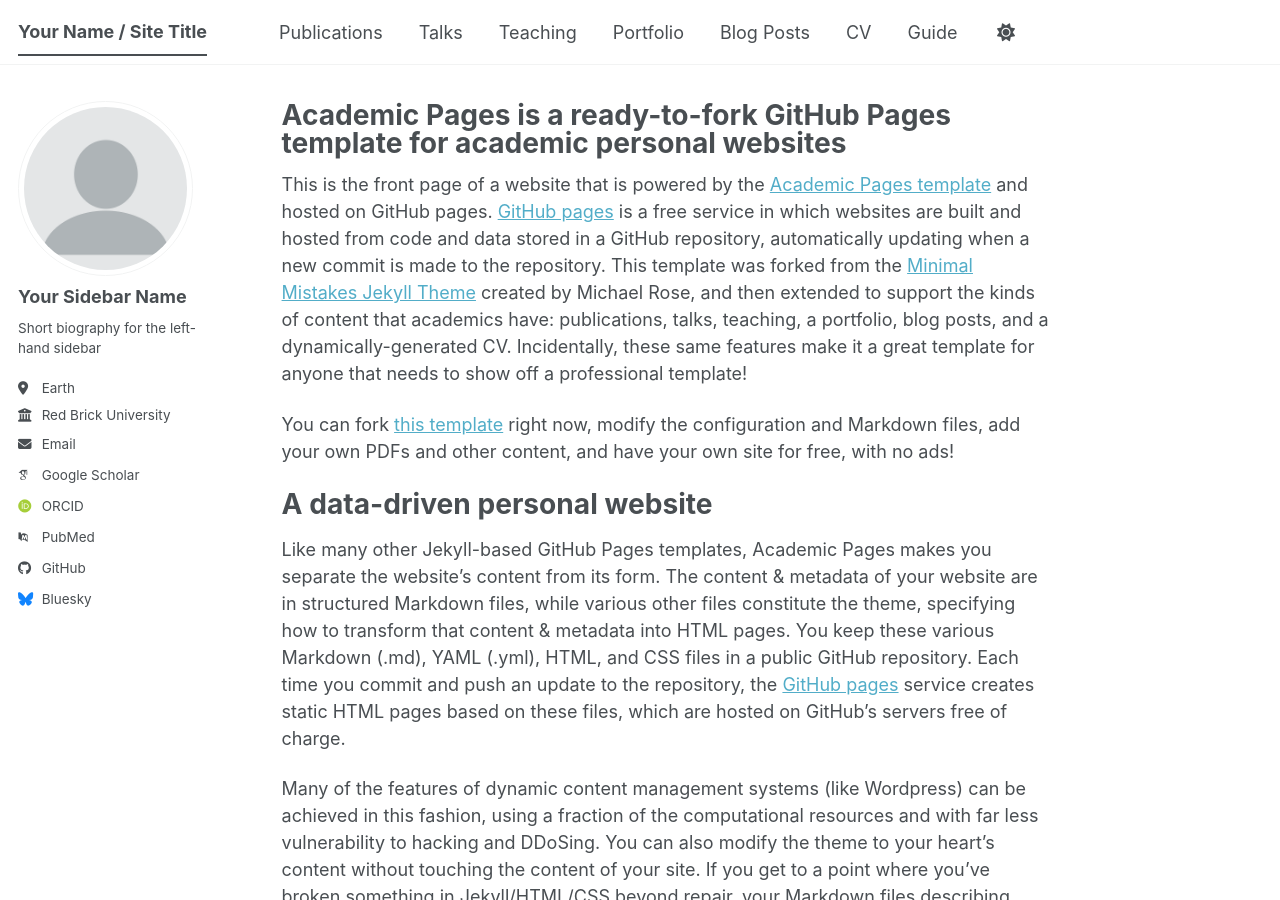
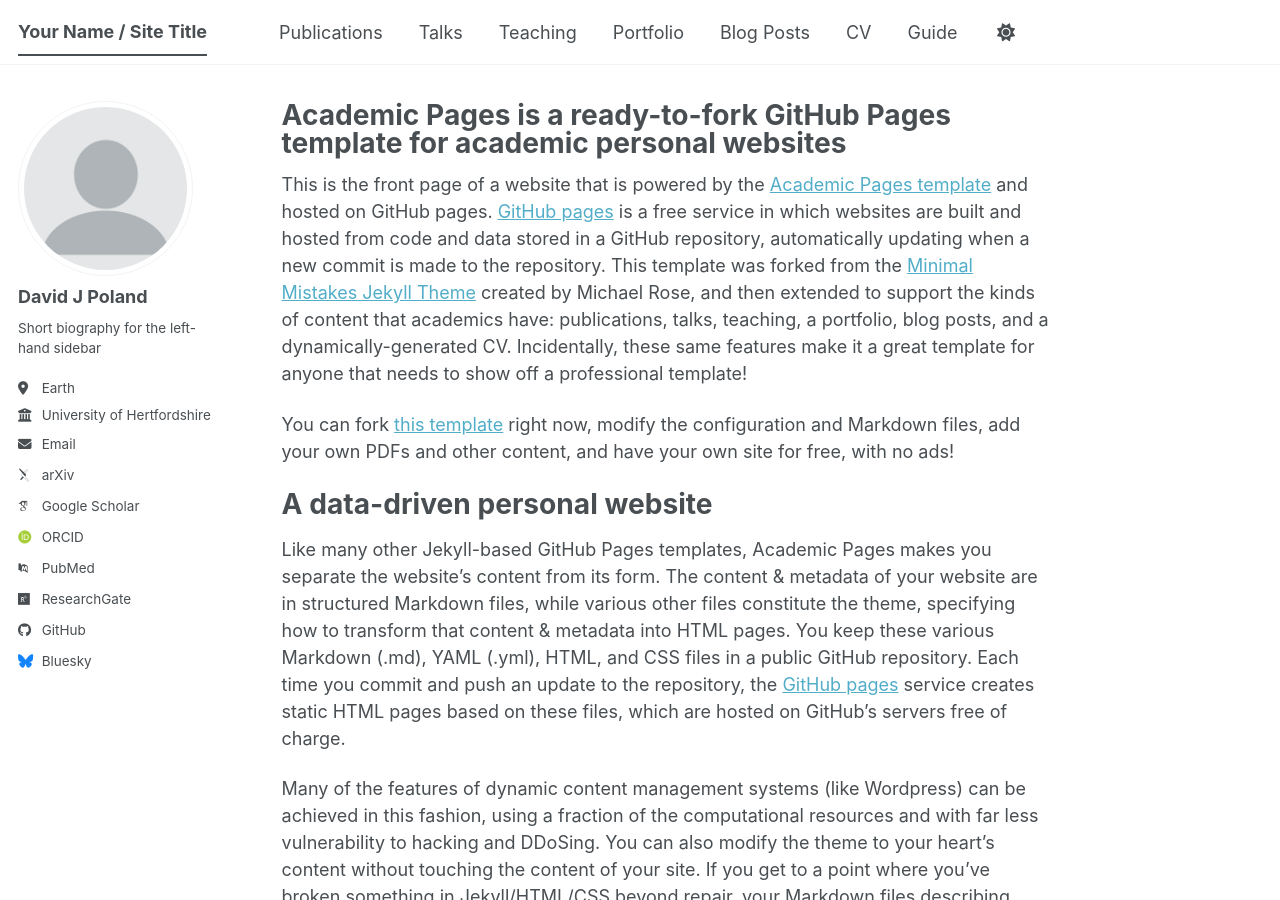
Before and after one commit to polandd/Poland-Bios, a Jekyll site: the page built from _pages/about.md, in a window 1280 px wide and 900 px high. Built offline with Jekyll 4.4.1, drawn with Linux system fonts in a browser that asks for light colours; some web fonts are replaced; a script bundle is joined from its source files by our own code; library files that are not in the unit come from our copies.

Commit message:
Update _config.yml

```diff
--- a/_config.yml
+++ b/_config.yml
@@ -24,25 +24,25 @@
 author:
   # Biographic information
   avatar           : "profile.png"
-  name             : "Your Sidebar Name"
+  name             : "David J Poland"
   pronouns         : # example: "she/her"
   bio              : "Short biography for the left-hand sidebar"
   location         : "Earth"
-  employer         : "Red Brick University"
+  employer         : "University of Hertfordshire"
   uri              : # URL
-  email            : "none@example.org"
+  email            : "david.poland@hotmail.co.uk"
 
   # Academic websites
   academia         : # URL
-  arxiv            : # URL - Update with the correct link to your profile
-  googlescholar    : "https://scholar.google.com/citations?user=PS_CX0AAAAAJ"
+  arxiv            : " http://arxiv.org/a/poland_d_2"
+  googlescholar    : "https://scholar.google.co.uk/citations?user=Eyr5luEAAAAJ&hl=en"
   inspire-hep      : # URL
   impactstory      : # URL
-  orcid            : "https://orcid.org/yourorcidurl"
+  orcid            : "https://orcid.org/0000-0002-0833-9338."
   semantic         : # URL
   ssrn             : # URL
   pubmed           : "https://www.ncbi.nlm.nih.gov/pubmed/?term=john+snow"
-  researchgate     : # URL
+  researchgate     : "https://www.researchgate.net/profile/David-Poland-5?ev=hdr_xprf"
   scopus           : # URL
   zotero           : # URL
 
```
